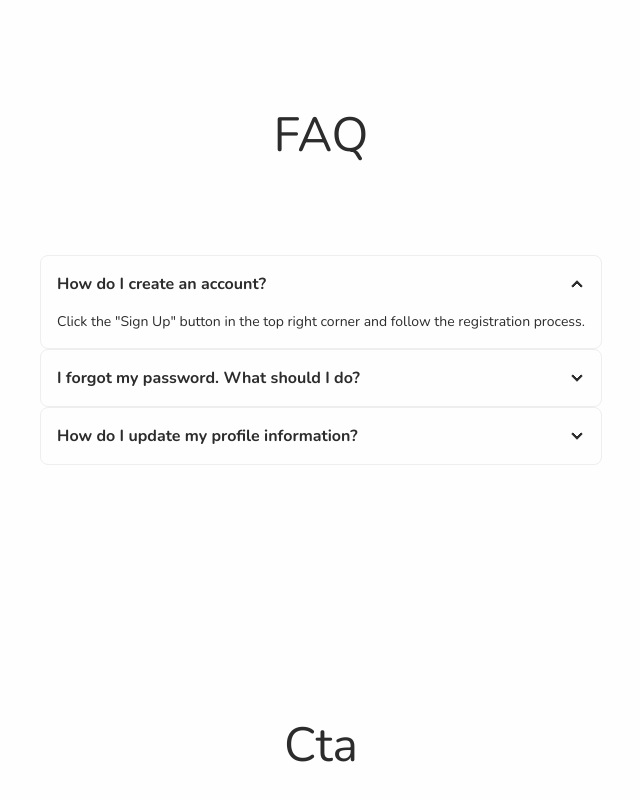
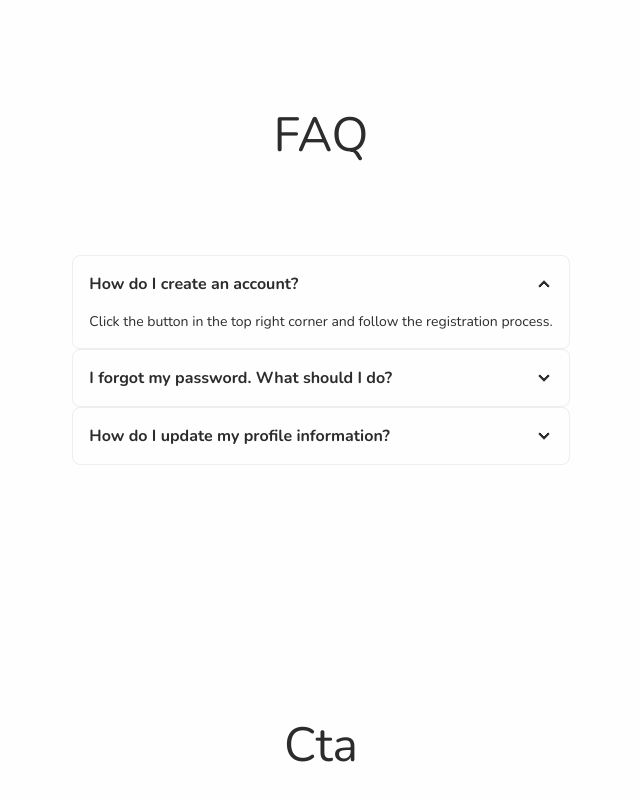
Before and after one commit to 227Faddi/diaraclean, a Next.js app: page / in a window 1280 px wide. Shown: the part 2041-2841 px from the top of the page, without its empty margins (319-959 px from the left). Built offline with nearby package versions, Linux system fonts and the light colour scheme.

Commit message:
fix: eslint

```diff
--- a/src/components/Faq.tsx
+++ b/src/components/Faq.tsx
@@ -9,8 +9,8 @@ const Faq = () => {
             How do I create an account?
           </div>
           <div className="collapse-content text-sm">
-            Click the "Sign Up" button in the top right corner and follow the
-            registration process.
+            Click the button in the top right corner and follow the registration
+            process.
           </div>
         </div>
         <div className="collapse collapse-arrow bg-base-100 border border-base-300">
@@ -19,8 +19,8 @@ const Faq = () => {
             I forgot my password. What should I do?
           </div>
           <div className="collapse-content text-sm">
-            Click on "Forgot Password" on the login page and follow the
-            instructions sent to your email.
+            Click on on the login page and follow the instructions sent to your
+            email.
           </div>
         </div>
         <div className="collapse collapse-arrow bg-base-100 border border-base-300">
@@ -29,8 +29,7 @@ const Faq = () => {
             How do I update my profile information?
           </div>
           <div className="collapse-content text-sm">
-            Go to "My Account" settings and select "Edit Profile" to make
-            changes.
+            Go to settings and select Edit Profile to make changes.
           </div>
         </div>
       </div>
```
